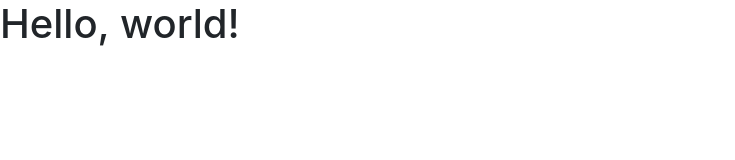
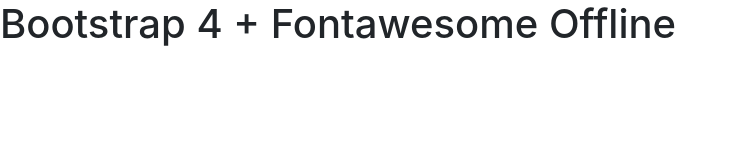
Before and after one commit to imarthaid/bootstrap-fontawesome-offline, a plain HTML site: page index.html in a window 1280 px wide. Shown: the whole page, without its empty margins (0-735 px from the left). Drawn offline with Linux system fonts and the light colour scheme.

Commit message:
change title

```diff
--- a/index.html
+++ b/index.html
@@ -9,11 +9,11 @@
     <!-- Bootstrap CSS -->
     <link rel="stylesheet" href="css/bootstrap.min.css">
 
-    <title>Hello, world!</title>
+    <title>Bootstrap 4 + Fontawesome Offline</title>
 </head>
 
 <body>
-    <h1>Hello, world!</h1>
+    <h1>Bootstrap 4 + Fontawesome Offline</h1>
 
     <script src="https://use.fontawesome.com/releases/v5.0.8/js/all.js"></script>
     <script src="js/jquery-3.4.1.slim.min.js"></script>
```
